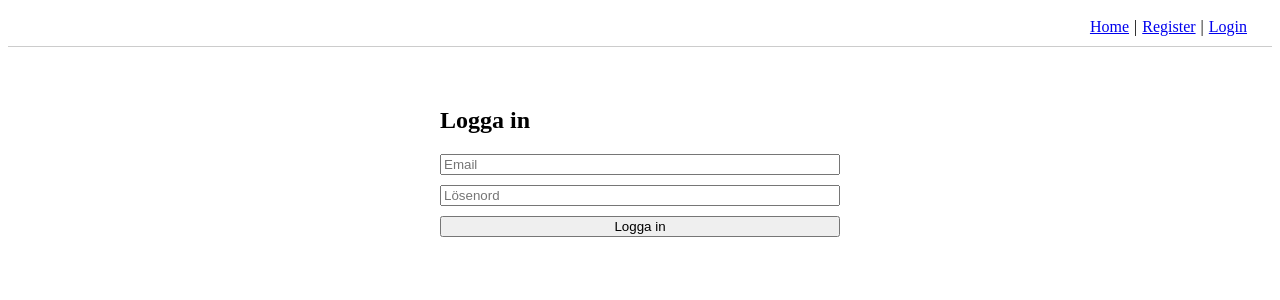
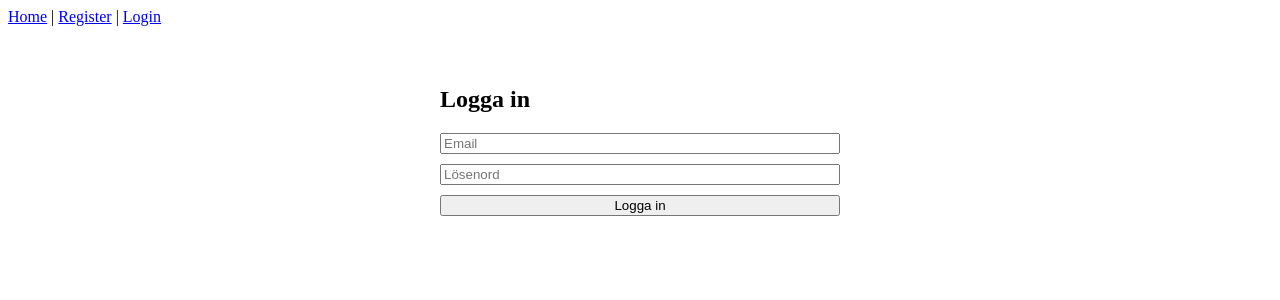
Before and after one commit to Mel-Zar/workhub, a React (Vite) app in the folder client/: page /login in a window 1280 px wide. Shown: the top 300 px of the page. Built offline with nearby package versions, Linux system fonts and the light colour scheme.

Commit message:
Fixed buggs

```diff
--- a/client/src/components/Navbar.jsx
+++ b/client/src/components/Navbar.jsx
@@ -3,7 +3,7 @@ import { useContext } from "react";
 import { AuthContext } from "../context/AuthContext";
 
 function Navbar() {
-    const { isLoggedIn, userName, logout, loading } = useContext(AuthContext);
+    const { isLoggedIn, userName, logout } = useContext(AuthContext);
     const navigate = useNavigate();
 
     const handleLogout = () => {
@@ -11,43 +11,27 @@ function Navbar() {
         navigate("/login");
     };
 
-    // Visa inget om vi fortfarande laddar auth-state
-    if (loading) return null;
+    return (
+        <nav style={{ marginBottom: "20px" }}>
+            {isLoggedIn && <p>Hej, välkommen <strong>{userName}</strong> 👋</p>}
 
-    return (
-        <nav style={{ marginBottom: "20px", padding: "10px 20px", borderBottom: "1px solid #ccc" }}>
-            <div style={{ display: "flex", alignItems: "center", justifyContent: "space-between" }}>
-                <div>
-                    {isLoggedIn && userName && (
-                        <p style={{ margin: 0 }}>
-                            Hej, välkommen <strong>{userName}</strong> 👋
-                        </p>
-                    )}
-                </div>
-
-                <div>
             {isLoggedIn ? (
                 <>
-                            <Link to="/" style={{ margin: "0 5px" }}>Home</Link>|
-                            <Link to="/tasks" style={{ margin: "0 5px" }}>Tasks</Link>|
-                            <Link to="/dashboard" style={{ margin: "0 5px" }}>Dashboard</Link>|
-                            <Link to="/profile" style={{ margin: "0 5px" }}>Profile</Link>|
-                            <button
-                                onClick={handleLogout}
-                                style={{ margin: "0 5px", cursor: "pointer" }}
-                            >
+                    <Link to="/">Home</Link> |{" "}
+                    <Link to="/tasks">Tasks</Link> |{" "}
+                    <Link to="/dashboard">Dashboard</Link> |{" "}
+                    <Link to="/profile">Profile</Link> |{" "}
+                    <button onClick={handleLogout} style={{ cursor: "pointer" }}>
                         Logga ut
                     </button>
                 </>
             ) : (
                 <>
-                            <Link to="/" style={{ margin: "0 5px" }}>Home</Link>|
-                            <Link to="/register" style={{ margin: "0 5px" }}>Register</Link>|
-                            <Link to="/login" style={{ margin: "0 5px" }}>Login</Link>
+                    <Link to="/">Home</Link> |{" "}
+                    <Link to="/register">Register</Link> |{" "}
+                    <Link to="/login">Login</Link>
                 </>
             )}
-                </div>
-            </div>
         </nav>
     );
 }
--- a/client/src/context/AuthContext.jsx
+++ b/client/src/context/AuthContext.jsx
@@ -1,3 +1,4 @@
 import { createContext } from "react";
 
+// Endast context här — inga komponenter
 export const AuthContext = createContext();
--- a/client/src/context/AuthProvider.jsx
+++ b/client/src/context/AuthProvider.jsx
@@ -3,40 +3,28 @@ import { AuthContext } from "./AuthContext";
 
 export function AuthProvider({ children }) {
     const [isLoggedIn, setIsLoggedIn] = useState(false);
-    const [userName, setUserName] = useState(null);
+    const [userName, setUserName] = useState("");
     const [loading, setLoading] = useState(true);
 
     // ================= INIT =================
     useEffect(() => {
-        const initAuth = () => {
         const access = localStorage.getItem("accessToken");
-            const refresh = localStorage.getItem("refreshToken");
+        if (!access) {
+            setLoading(false);
+            return;
+        }
 
-            if (access && refresh) {
         try {
             const payload = JSON.parse(atob(access.split(".")[1]));
-                    const name = payload.name || "User";
-
-                    // Sätt state asynkront för att undvika cascading renders
-                    setTimeout(() => {
-                        setUserName(name);
+            setUserName(payload.name || "User");
             setIsLoggedIn(true);
-                        setLoading(false);
-                    }, 0);
         } catch (err) {
             console.error("Invalid token", err);
-                    setTimeout(() => {
-                        setUserName(null);
+            setUserName("");
             setIsLoggedIn(false);
-                        setLoading(false);
-                    }, 0);
-                }
-            } else {
+        } finally {
             setLoading(false);
         }
-        };
-
-        initAuth();
     }, []);
 
     // ================= LOGIN =================
@@ -46,8 +34,7 @@ export function AuthProvider({ children }) {
 
         try {
             const payload = JSON.parse(atob(access.split(".")[1]));
-            const name = payload.name || "User";
-            setUserName(name);
+            setUserName(payload.name || "User");
             setIsLoggedIn(true);
         } catch {
             setUserName("User");
@@ -57,9 +44,10 @@ export function AuthProvider({ children }) {
 
     // ================= LOGOUT =================
     function logout() {
-        localStorage.clear();
+        localStorage.removeItem("accessToken");
+        localStorage.removeItem("refreshToken");
         setIsLoggedIn(false);
-        setUserName(null);
+        setUserName("");
         window.location.href = "/login";
     }
 
--- a/client/src/pages/Login.jsx
+++ b/client/src/pages/Login.jsx
@@ -1,65 +1,64 @@
 import { useState, useEffect, useContext } from "react";
 import { useNavigate } from "react-router-dom";
-import { AuthContext } from "../context/AuthContext";
+import { toast, ToastContainer } from "react-toastify";
+import "react-toastify/dist/ReactToastify.css";
+import { AuthContext } from "../context/AuthContext"; // ✅ korrekt
 import { apiFetch } from "../api/ApiFetch";
 
 function Login() {
-
-  const { login, accessToken } = useContext(AuthContext);
+  const { login, isLoggedIn } = useContext(AuthContext);
   const navigate = useNavigate();
 
   const [email, setEmail] = useState("");
   const [password, setPassword] = useState("");
-  const [error, setError] = useState("");
   const [loading, setLoading] = useState(false);
 
   useEffect(() => {
-    if (accessToken) navigate("/dashboard");
-  }, [accessToken, navigate]);
+    if (isLoggedIn) navigate("/dashboard");
+  }, [isLoggedIn, navigate]);
 
-  async function handleSubmit(e) {
+  const handleSubmit = async (e) => {
     e.preventDefault();
     setLoading(true);
-    setError("");
 
     try {
       const res = await apiFetch("/api/auth/login", {
         method: "POST",
-        body: JSON.stringify({ email, password })
+        headers: { "Content-Type": "application/json" },
+        body: JSON.stringify({ email, password }),
       });
 
       const data = await res.json();
 
       if (!res.ok) {
-        setError(data.error || "Fel email eller lösenord");
+        toast.error(data.error || "Fel email eller lösenord");
         return;
       }
 
       login(data.accessToken, data.refreshToken);
+      toast.success(`Välkommen tillbaka ${data.user.name}!`);
       navigate("/dashboard");
-
     } catch (err) {
       console.error(err);
-      setError("Serverfel");
+      toast.error("Serverfel");
     } finally {
       setLoading(false);
     }
-  }
+  };
 
   return (
     <div style={{ maxWidth: 400, margin: "auto", padding: 20 }}>
       <h2>Logga in</h2>
 
-      {error && <p style={{ color: "red" }}>{error}</p>}
-
-      <form onSubmit={handleSubmit}
-        style={{ display: "flex", flexDirection: "column", gap: 10 }}>
-
+      <form
+        onSubmit={handleSubmit}
+        style={{ display: "flex", flexDirection: "column", gap: 10 }}
+      >
         <input
           type="email"
           placeholder="Email"
           value={email}
-          onChange={e => setEmail(e.target.value)}
+          onChange={(e) => setEmail(e.target.value)}
           required
         />
 
@@ -67,7 +66,7 @@ function Login() {
           type="password"
           placeholder="Lösenord"
           value={password}
-          onChange={e => setPassword(e.target.value)}
+          onChange={(e) => setPassword(e.target.value)}
           required
         />
 
@@ -75,6 +74,8 @@ function Login() {
           {loading ? "Loggar in..." : "Logga in"}
         </button>
       </form>
+
+      <ToastContainer position="top-right" autoClose={3000} />
     </div>
   );
 }
--- a/client/src/routes/PrivateRoute.jsx
+++ b/client/src/routes/PrivateRoute.jsx
@@ -2,15 +2,10 @@ import { useContext } from "react";
 import { Navigate } from "react-router-dom";
 import { AuthContext } from "../context/AuthContext";
 
-function PrivateRoute({ children }) {
-
+export default function PrivateRoute({ children }) {
     const { isLoggedIn, loading } = useContext(AuthContext);
 
-    if (loading) return <p>Laddar...</p>;
+    if (loading) return <p>Laddar...</p>; // Show loading while checking auth
 
-    if (!isLoggedIn) return <Navigate to="/login" replace />;
-
-    return children;
+    return isLoggedIn ? children : <Navigate to="/login" replace />;
 }
-
-export default PrivateRoute;
```
Lines whose indentation alone changed are shown as unchanged.
